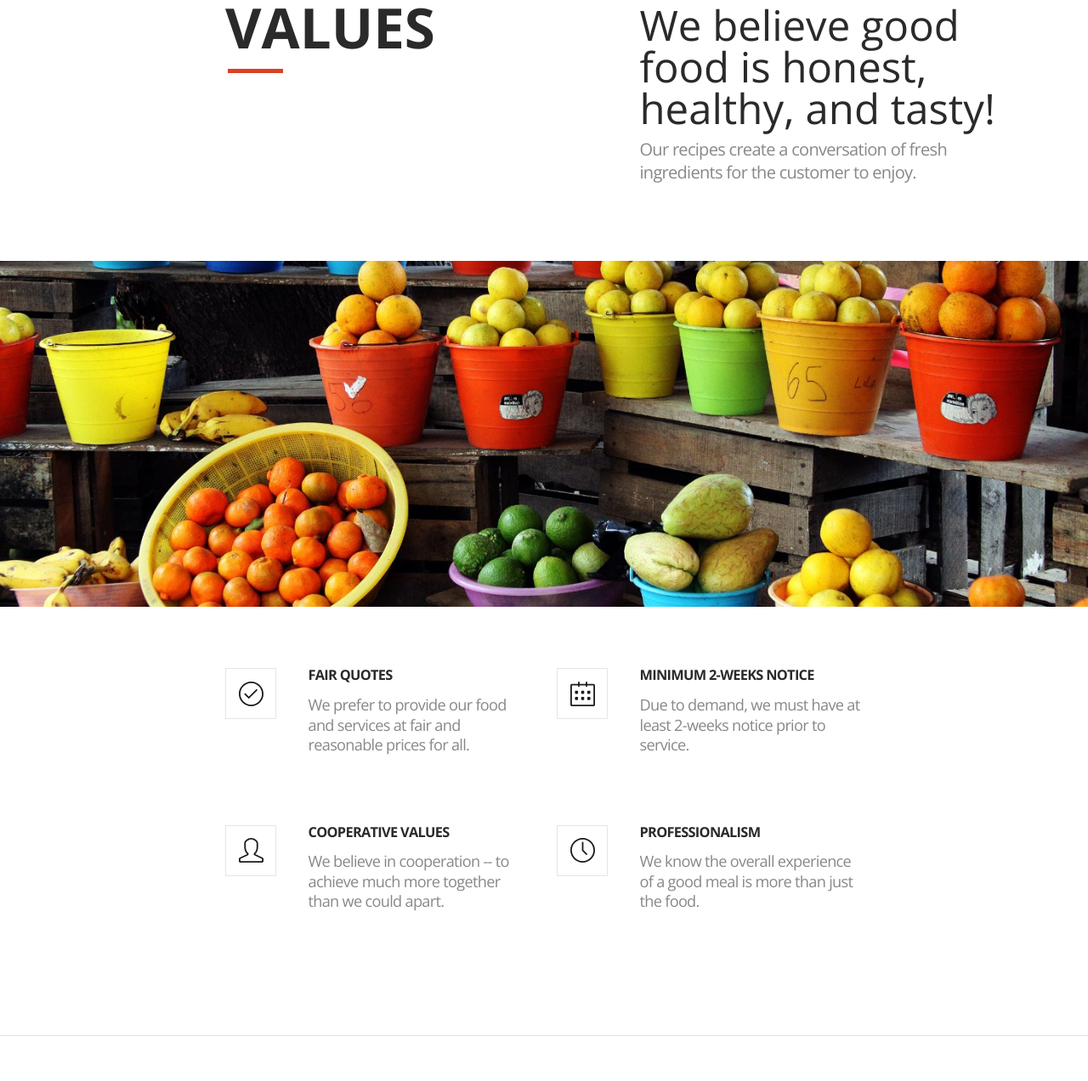
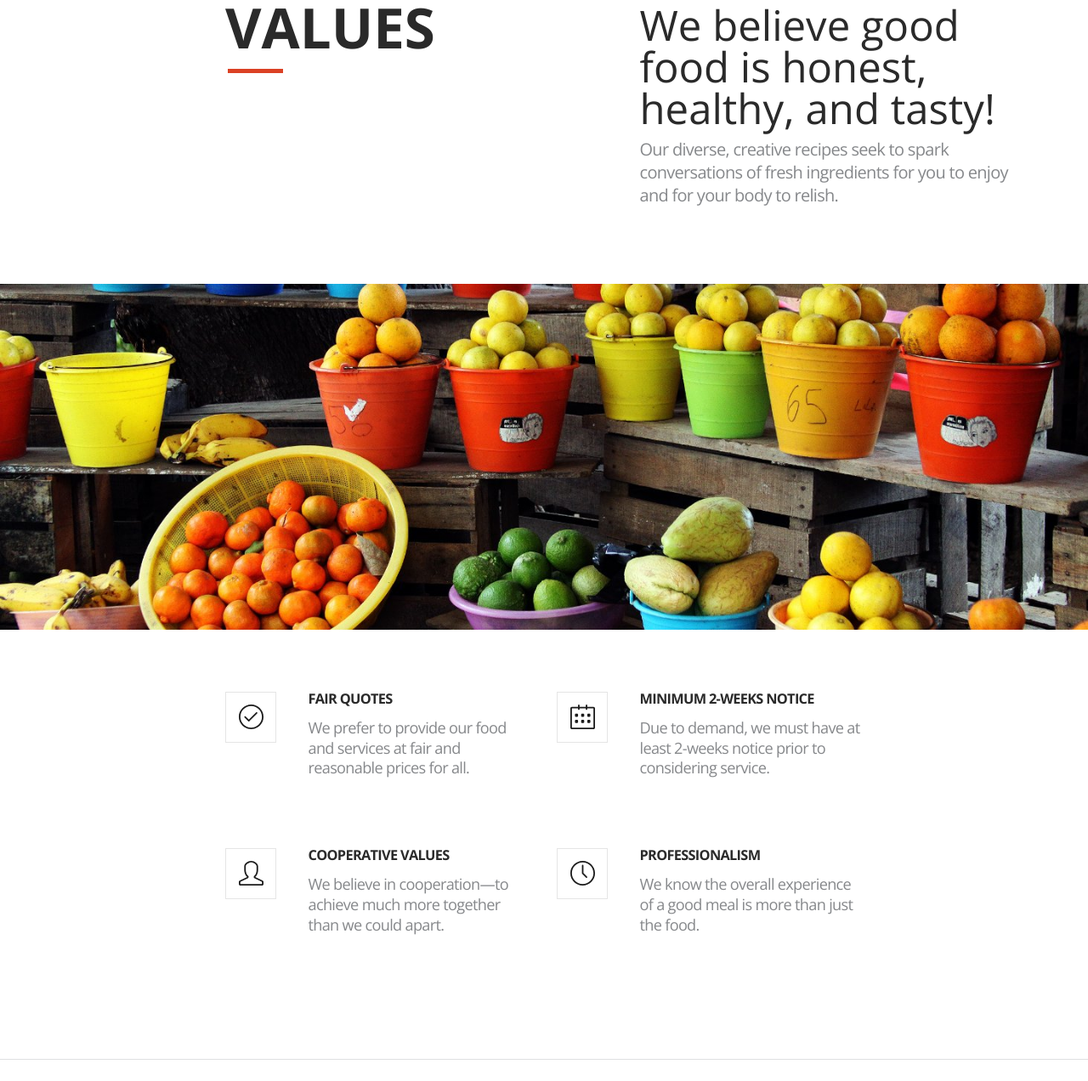
Before and after one commit to wrought/dosmanos.co, a plain HTML site: page index.html in a window 1280 px wide. Shown: the part 922-2194 px from the top of the page at 85% size. Drawn offline with nearby package versions, Linux system fonts and the light colour scheme.

Commit message:
little tidy to verbiage

```diff
--- a/index.html
+++ b/index.html
@@ -65,7 +65,7 @@
 				</div>
 				<div class="col-sm-5 col-sm-offset-1">
 					<h2 class="w-300 color-dark mb-10 xs-mb-10">We believe good food is honest, healthy, and tasty!</h2>
-					<p class="xs-mw">Our recipes create a conversation of fresh ingredients for the customer to enjoy.</p>
+					<p class="xs-mw">Our diverse, creative recipes seek to spark conversations of fresh ingredients for you to enjoy and for your body to relish.</p>
 				</div>
 			</div>
 		</div>
@@ -90,7 +90,7 @@
 				</div>
 				<div class="col-sm-3">
 					<h3 class="mb-15">Minimum 2-Weeks Notice</h3>
-					<p class="smaller xs-mb-40 xs-mw">Due to demand, we must have at least 2-weeks notice prior to service.</p>				</div>
+					<p class="smaller xs-mb-40 xs-mw">Due to demand, we must have at least 2-weeks notice prior to considering service.</p>				</div>
 
 			</div>
 
@@ -101,7 +101,7 @@
 				</div>
 				<div class="col-sm-3">
 					<h3 class="mb-15">Cooperative Values</h3>
-					<p class="smaller xs-mb-40 xs-mw">We believe in cooperation -- to achieve much more together than we could apart.</p>
+					<p class="smaller xs-mb-40 xs-mw">We believe in cooperation&mdash;to achieve much more together than we could apart.</p>
 				</div>
 
 				<div class="col-sm-1">
```
